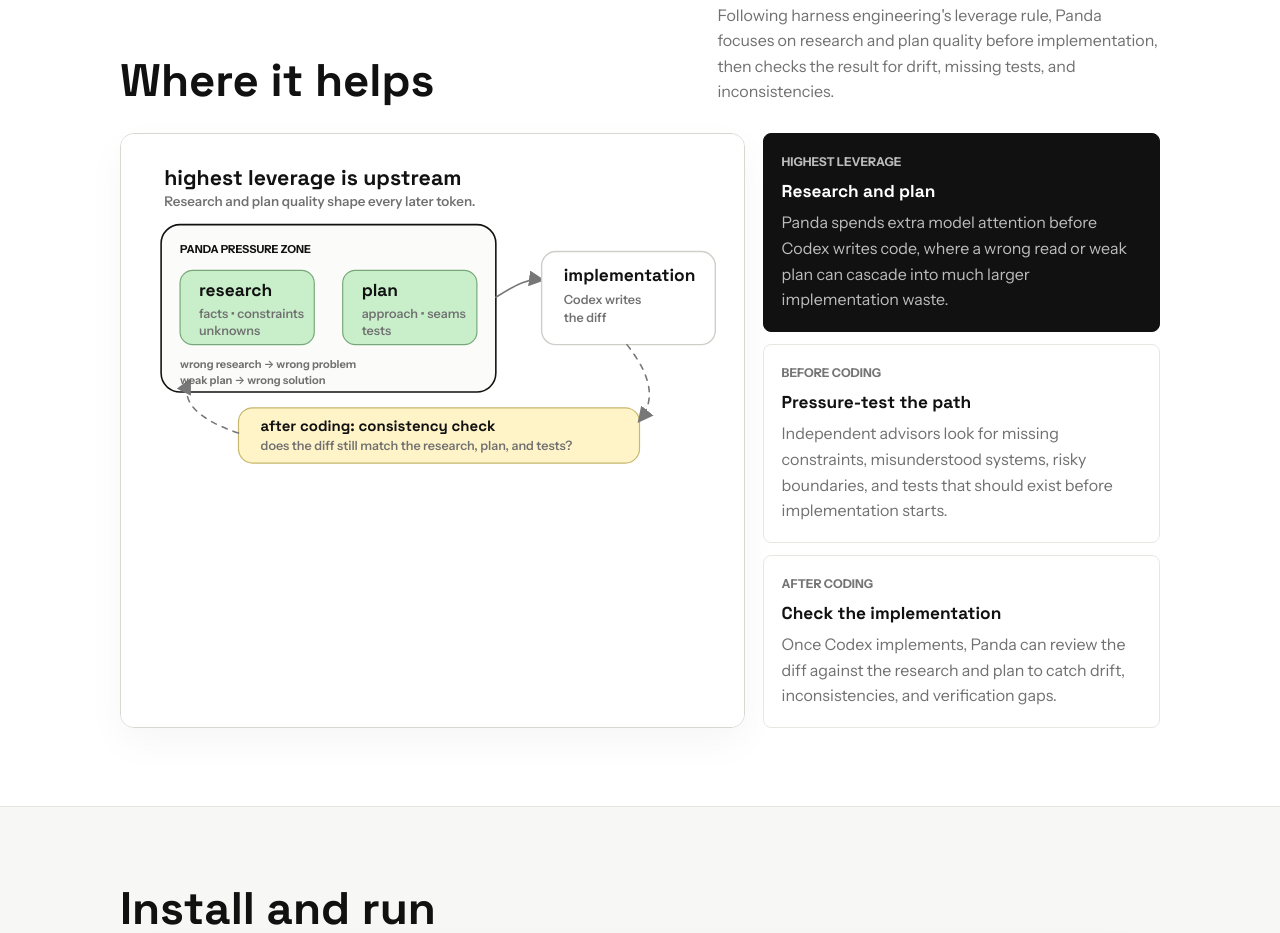
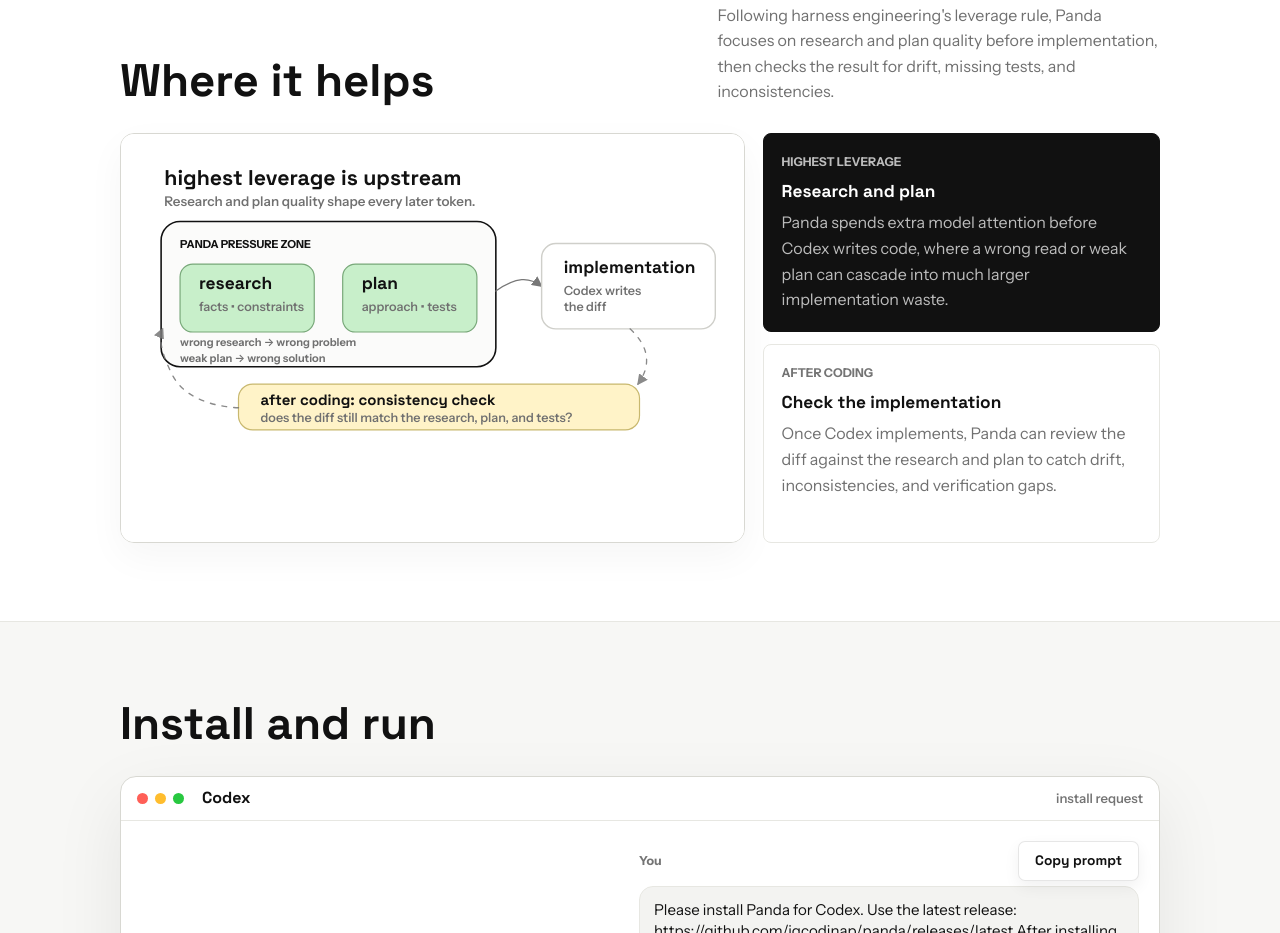
Before and after one commit to igcodinap/panda, an Astro site in the folder site/: page / in a window 1280 px wide. Shown: the part 1408-2341 px from the top of the page. Built offline with nearby package versions, Linux system fonts and the light colour scheme; Astro itself is replaced by a stand-in of ours.

Commit message:
Polish leverage diagram arrows

```diff
--- a/site/src/pages/index.astro
+++ b/site/src/pages/index.astro
@@ -224,7 +224,7 @@
             <figure class="leverage-figure">
               <svg
                 class="leverage-image"
-                viewBox="0 0 760 420"
+                viewBox="0 0 760 360"
                 role="img"
                 aria-labelledby="leverage-title leverage-desc"
               >
@@ -236,44 +236,42 @@
                 <defs>
                   <marker
                     id="arrowhead"
-                    markerWidth="10"
-                    markerHeight="10"
-                    refX="8"
-                    refY="5"
+                    markerWidth="8"
+                    markerHeight="8"
+                    refX="7"
+                    refY="4"
                     orient="auto"
                     markerUnits="strokeWidth"
                   >
-                    <path d="M 0 0 L 10 5 L 0 10 z"></path>
+                    <path d="M 0 0 L 8 4 L 0 8 z"></path>
                   </marker>
                 </defs>
                 <text class="diagram-title" x="32" y="42">highest leverage is upstream</text>
                 <text class="diagram-caption" x="32" y="68">Research and plan quality shape every later token.</text>
 
-                <rect class="pressure-shell" x="28" y="92" width="424" height="212" rx="24"></rect>
-                <text class="zone-label" x="52" y="128">Panda pressure zone</text>
-                <rect class="upstream-block" x="52" y="150" width="170" height="94" rx="16"></rect>
-                <text class="block-title" x="76" y="182">research</text>
-                <text class="block-copy" x="76" y="210">facts • constraints</text>
-                <text class="block-copy" x="76" y="232">unknowns</text>
-                <rect class="upstream-block" x="258" y="150" width="170" height="94" rx="16"></rect>
-                <text class="block-title" x="282" y="182">plan</text>
-                <text class="block-copy" x="282" y="210">approach • seams</text>
-                <text class="block-copy" x="282" y="232">tests</text>
+                <rect class="pressure-shell" x="28" y="88" width="424" height="184" rx="24"></rect>
+                <text class="zone-label" x="52" y="122">Panda pressure zone</text>
+                <rect class="upstream-block" x="52" y="142" width="170" height="86" rx="16"></rect>
+                <text class="block-title" x="76" y="174">research</text>
+                <text class="block-copy" x="76" y="202">facts • constraints</text>
+                <rect class="upstream-block" x="258" y="142" width="170" height="86" rx="16"></rect>
+                <text class="block-title" x="282" y="174">plan</text>
+                <text class="block-copy" x="282" y="202">approach • tests</text>
 
-                <path class="leverage-arrow" d="M452 184 C480 166 494 160 510 162" marker-end="url(#arrowhead)"></path>
+                <path class="leverage-arrow" d="M452 176 C478 158 494 158 510 170" marker-end="url(#arrowhead)"></path>
 
-                <rect class="downstream-block" x="510" y="126" width="220" height="118" rx="18"></rect>
-                <text class="block-title" x="538" y="164">implementation</text>
-                <text class="block-copy" x="538" y="193">Codex writes</text>
-                <text class="block-copy" x="538" y="215">the diff</text>
+                <rect class="downstream-block" x="510" y="116" width="220" height="108" rx="18"></rect>
+                <text class="block-title" x="538" y="153">implementation</text>
+                <text class="block-copy" x="538" y="181">Codex writes</text>
+                <text class="block-copy" x="538" y="202">the diff</text>
 
-                <rect class="check-block" x="126" y="324" width="508" height="70" rx="18"></rect>
-                <text class="check-title" x="154" y="354">after coding: consistency check</text>
-                <text class="check-copy" x="154" y="378">does the diff still match the research, plan, and tests?</text>
-                <path class="check-arrow" d="M618 244 C656 292 650 320 634 340" marker-end="url(#arrowhead)"></path>
-                <path class="return-arrow" d="M126 356 C72 338 52 314 64 290" marker-end="url(#arrowhead)"></path>
-                <text class="leverage-note" x="52" y="274">wrong research → wrong problem</text>
-                <text class="leverage-note" x="52" y="294">weak plan → wrong solution</text>
+                <rect class="check-block" x="126" y="294" width="508" height="58" rx="18"></rect>
+                <text class="check-title" x="154" y="320">after coding: consistency check</text>
+                <text class="check-copy" x="154" y="342">does the diff still match the research, plan, and tests?</text>
+                <path class="check-arrow" d="M622 224 C648 248 648 272 632 294" marker-end="url(#arrowhead)"></path>
+                <path class="return-arrow" d="M126 324 C84 322 54 306 42 282 C30 258 24 238 30 224" marker-end="url(#arrowhead)"></path>
+                <text class="leverage-note" x="52" y="246">wrong research → wrong problem</text>
+                <text class="leverage-note" x="52" y="266">weak plan → wrong solution</text>
               </svg>
             </figure>
             <div class="fit-points">
@@ -283,14 +281,6 @@
                 <p>
                   Panda spends extra model attention before Codex writes code, where a wrong read or weak plan
                   can cascade into much larger implementation waste.
-                </p>
-              </div>
-              <div class="fit-point">
-                <span>before coding</span>
-                <strong>Pressure-test the path</strong>
-                <p>
-                  Independent advisors look for missing constraints, misunderstood systems, risky boundaries,
-                  and tests that should exist before implementation starts.
                 </p>
               </div>
               <div class="fit-point">
--- a/site/src/styles/global.css
+++ b/site/src/styles/global.css
@@ -520,13 +520,14 @@
   fill: none;
   stroke: #777;
   stroke-linecap: round;
-  stroke-width: 2;
+  stroke-width: 1.7;
   marker-end: url("#arrowhead");
 }
 
 .check-arrow,
 .return-arrow {
-  stroke-dasharray: 7 8;
+  stroke-dasharray: 6 9;
+  opacity: 0.86;
 }
 
 .leverage-image marker path {
@@ -535,10 +536,13 @@
 
 .fit-points {
   display: grid;
+  grid-template-rows: repeat(2, minmax(0, 1fr));
   gap: 12px;
 }
 
 .fit-point {
+  display: grid;
+  align-content: start;
   padding: 18px;
   border: 1px solid var(--line);
   border-radius: 8px;
```
